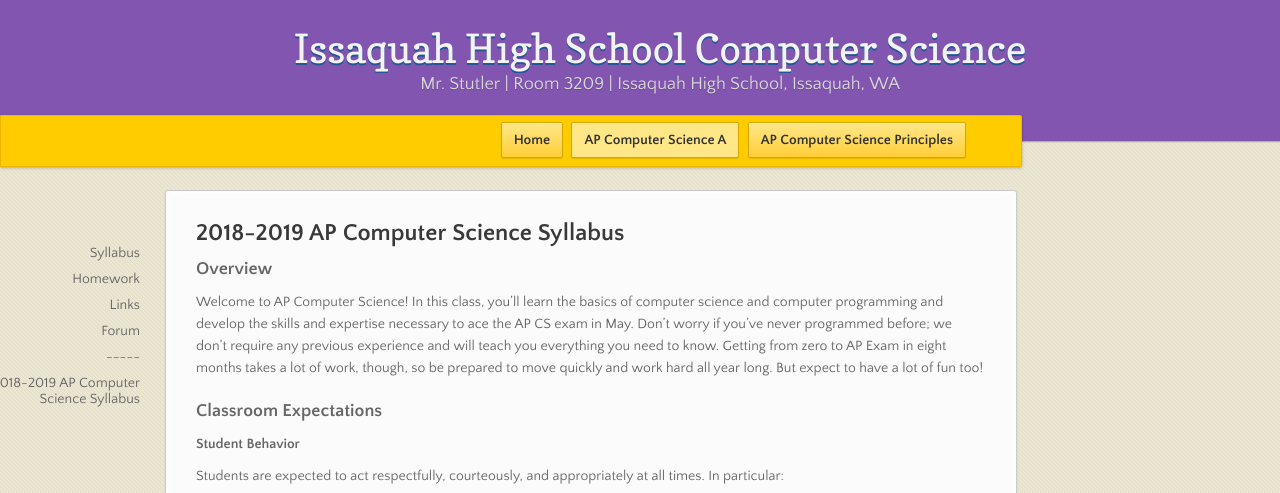
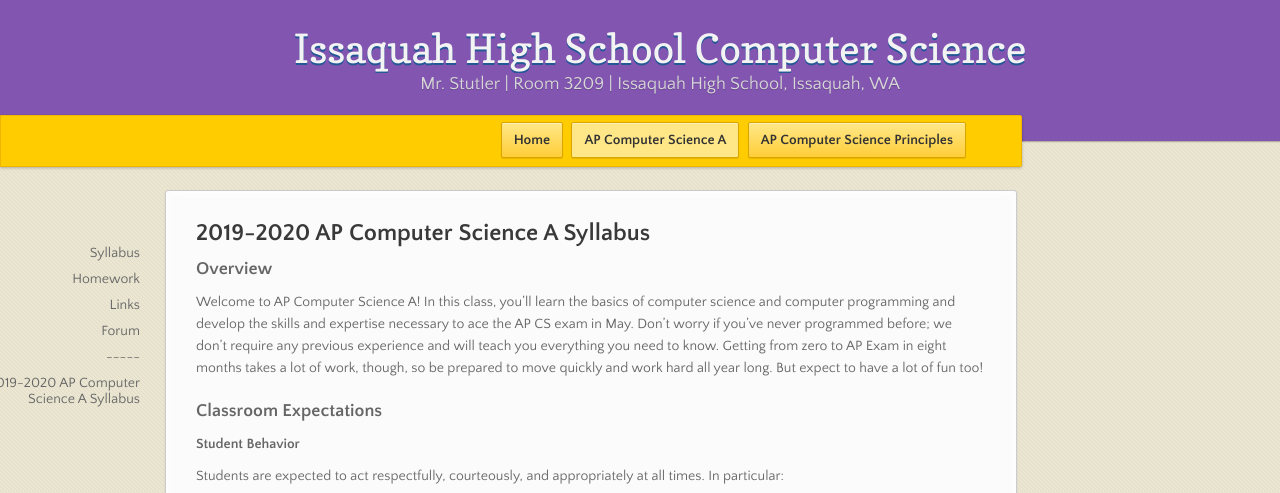
Before and after one commit to stutlerk/ihs-website, a Jekyll site: the page built from _apcsa/syllabus.md, in a window 1280 px wide and 900 px high. Shown: the top 493 px of the window. Built offline with Jekyll 4.4.1, drawn with Linux system fonts in a browser that asks for light colours; nearby versions of some CDN libraries.

Commit message:
Update syllabus.md

```diff
--- a/_apcsa/syllabus.md
+++ b/_apcsa/syllabus.md
@@ -1,13 +1,13 @@
 ---
-title: AP Computer Science
+title: AP Computer Science A
 course: apcsa
 layout: course
 ---
 <section markdown="1">
-## 2018-2019 AP Computer Science Syllabus
+## 2019-2020 AP Computer Science A Syllabus
 
 ### Overview
-Welcome to AP Computer Science! In this class, you'll learn the basics of computer science and computer programming and develop the skills and expertise necessary to ace the AP CS exam in May. Don't worry if you've never programmed before; we don't require any previous experience and will teach you everything you need to know. Getting from zero to AP Exam in eight months takes a lot of work, though, so be prepared to move quickly and work hard all year long. But expect to have a lot of fun too!
+Welcome to AP Computer Science A! In this class, you'll learn the basics of computer science and computer programming and develop the skills and expertise necessary to ace the AP CS exam in May. Don't worry if you've never programmed before; we don't require any previous experience and will teach you everything you need to know. Getting from zero to AP Exam in eight months takes a lot of work, though, so be prepared to move quickly and work hard all year long. But expect to have a lot of fun too!
 
 ### Classroom Expectations
 
```
